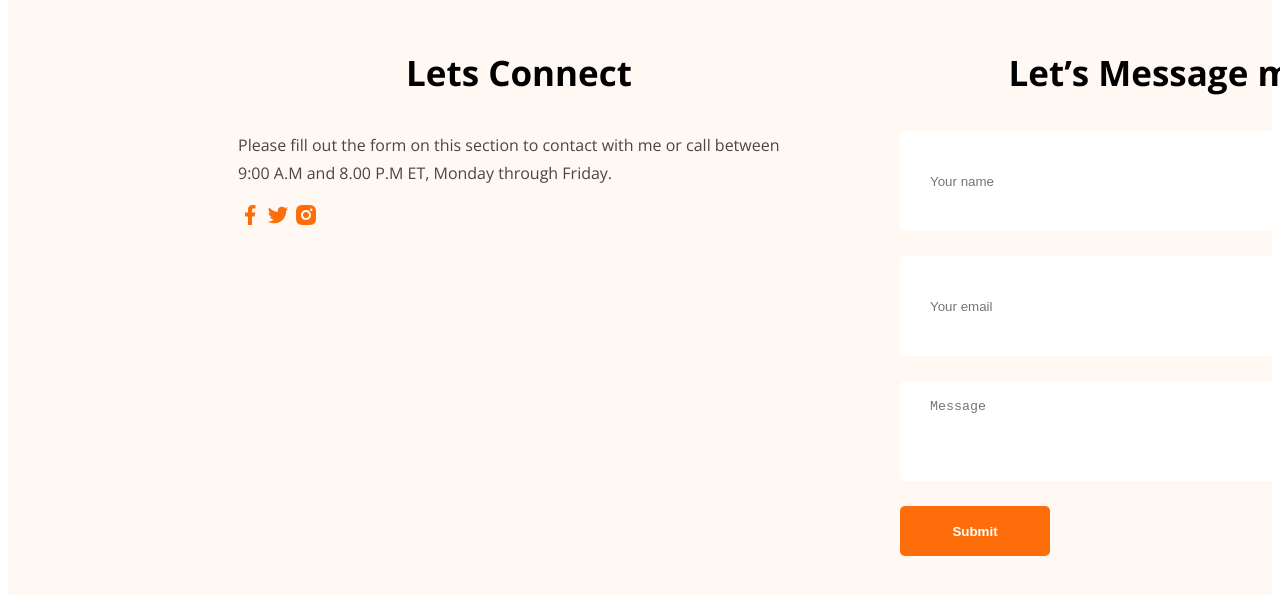
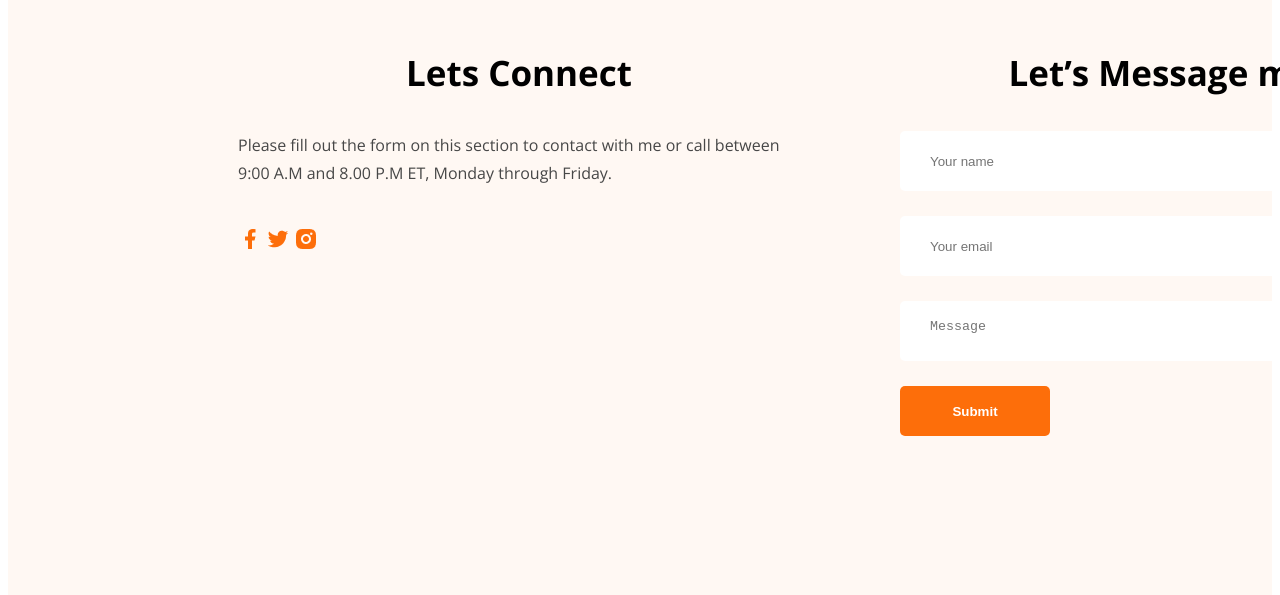
Before and after one commit to Rohul14/web-developer-portfolio, a plain HTML site: page index.html in a window 1280 px wide. Shown: the part 3132-3727 px from the top of the page. Drawn offline with nearby package versions, Linux system fonts and the light colour scheme.

Commit message:
commit list footer commit

```diff
--- a/styles.css/portfolio.css
+++ b/styles.css/portfolio.css
@@ -214,13 +214,14 @@ footer{
 }
 .social-links{
     gap: 30px;
+    margin-top: 40px;
 }
 .form-footer ,input ,textarea {
     display: block ;
     margin-bottom: 25px;
     border: 0px solid;
     width: 461px;
-    height: 64px;
+    height: 24px;
     border-radius: 5px;
     background: #FFF;
     padding: 18px 30px;
```
